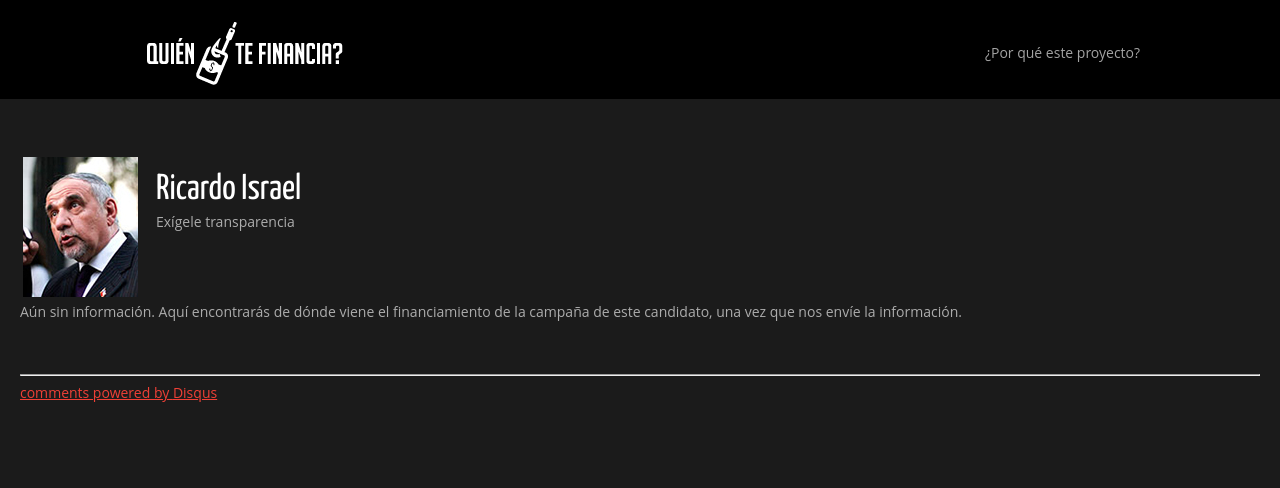
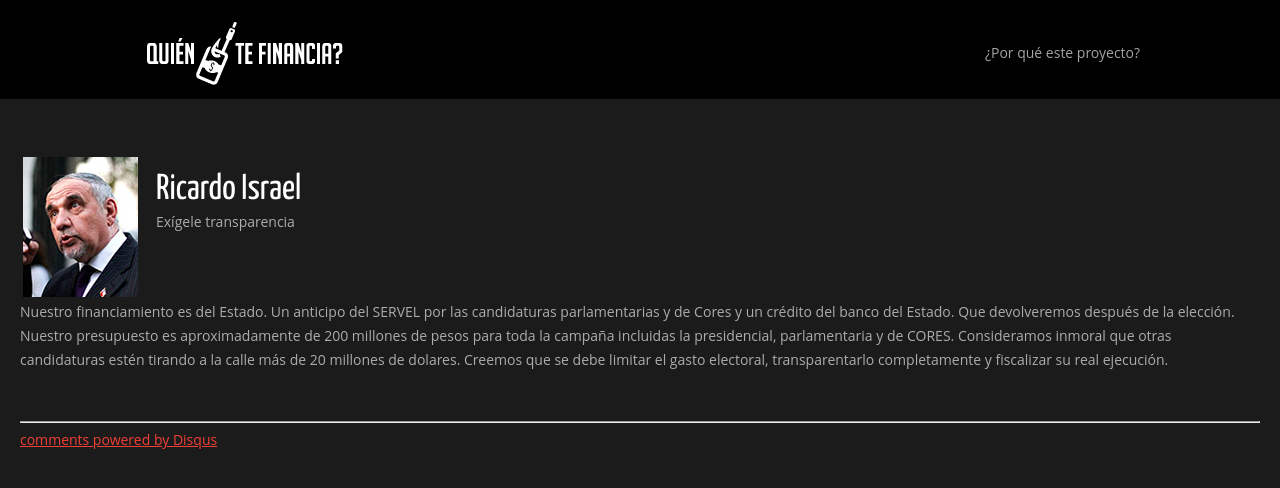
Before and after one commit to ciudadanointeligente/quien-te-financia, a Jekyll site: the page built from _posts/2013-07-01-israel.markdown, in a window 1280 px wide. Shown: the top 488 px of the page. Built offline with Jekyll 4.4.1, drawn with Linux system fonts in a browser that asks for light colours; nearby versions of some CDN libraries; Markdown is read by kramdown in place of the engine named in the settings; comment, search, counter and statistics services are not loaded.

Commit message:
Respuesta

```diff
--- a/_posts/2013-07-01-israel.markdown
+++ b/_posts/2013-07-01-israel.markdown
@@ -15,4 +15,4 @@ c_twitter: ISRAELPRESIDENT
 
 ---
 
-Aún sin información. Aquí encontrarás de dónde viene el financiamiento de la campaña de este candidato, una vez que nos envíe la información.
+Nuestro financiamiento es del Estado. Un anticipo del SERVEL por las candidaturas parlamentarias y de Cores y un crédito del banco del Estado. Que devolveremos después de la elección. Nuestro presupuesto es aproximadamente de 200 millones de pesos para toda la campaña incluidas la presidencial, parlamentaria y de CORES. Consideramos inmoral que otras candidaturas estén tirando a la calle más de 20 millones de dolares. Creemos que se debe limitar el gasto electoral, transparentarlo completamente y fiscalizar su real ejecución.
```
